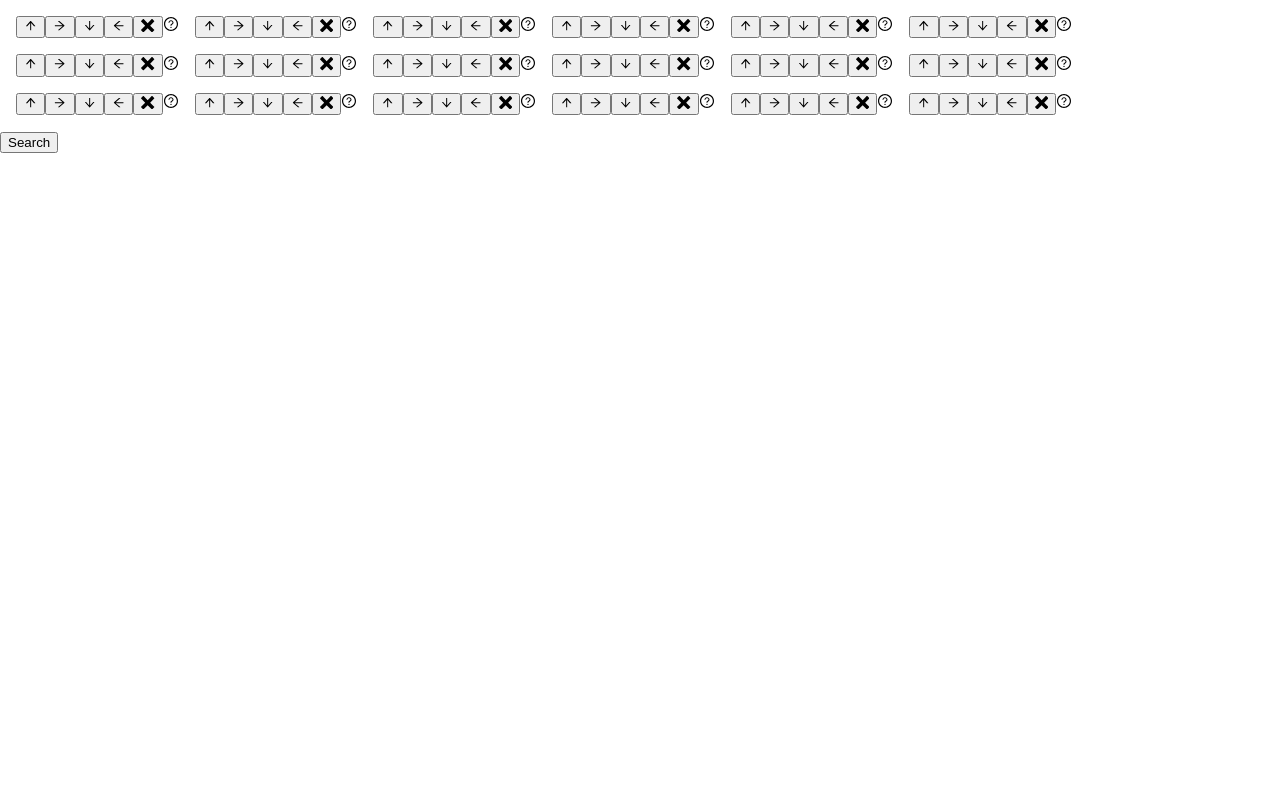
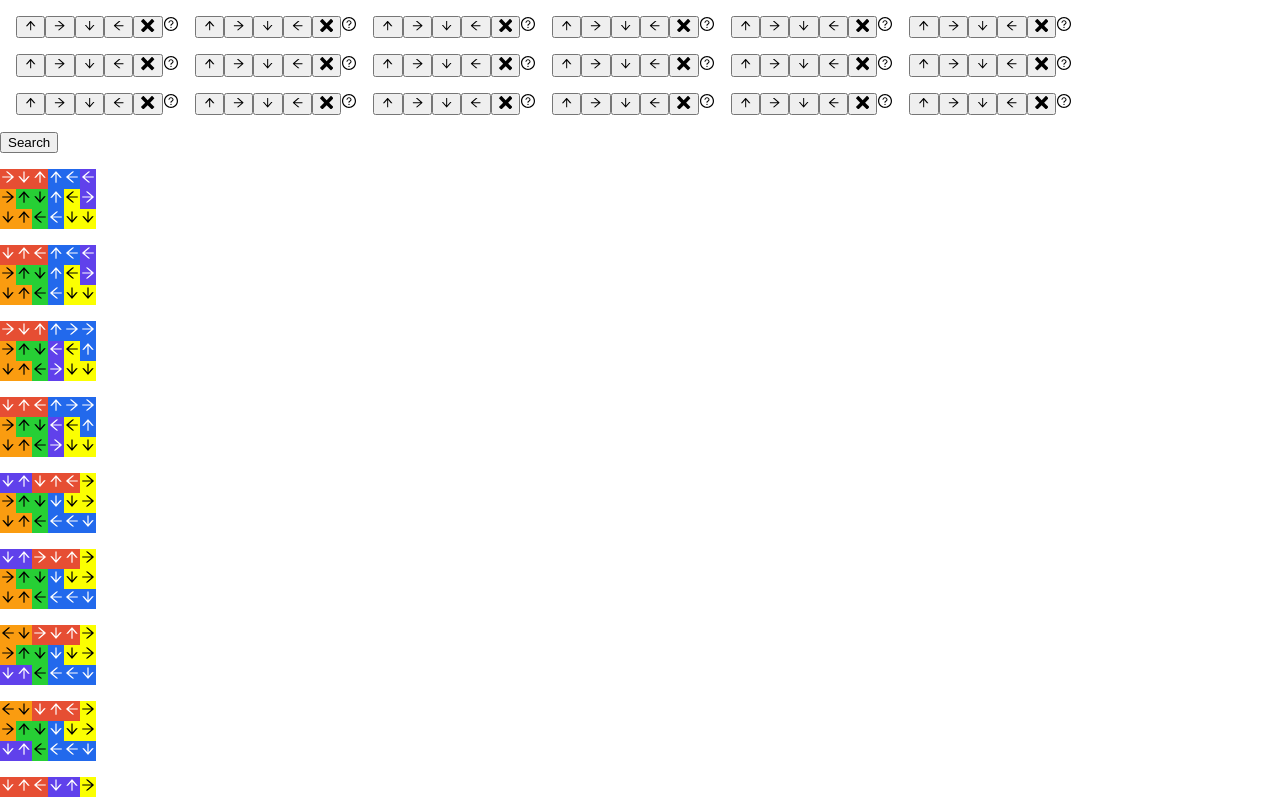
Before and after one commit to JosephChotard/IQArrowsSolver, a Next.js app in the folder website/: page / in a window 1280 px wide. Shown: the top 797 px of the page. Built offline with nearby package versions, Linux system fonts and the light colour scheme.

Commit message:
display grid

```diff
--- /dev/null
+++ b/website/components/board/Board.module.scss
@@ -0,0 +1,7 @@
+.board {
+  margin: 1em 0;
+}
+
+.row {
+  display: flex;
+}
--- /dev/null
+++ b/website/components/board/Board.tsx
@@ -0,0 +1,27 @@
+import { COLOURS, DIRECTIONS } from '@components/board/boardInput/Board.model'
+import React from 'react'
+import styles from './Board.module.scss'
+import Cell from './cell/Cell'
+
+export type BoardProps = {
+  grid: [DIRECTIONS, COLOURS][][]
+}
+
+export default function Board({grid}: BoardProps) {
+  return (
+    <div className={styles.board}>
+      {grid.map((row, rowIndex) => (
+        <div key={rowIndex} className={styles.row}>
+          {row.map((cell, columnIndex) => (
+            <div key={columnIndex} className={styles.cell}>
+              <Cell
+                direction={cell[0]}
+                colour={cell[1]}
+              />
+            </div>
+          ))}
+        </div>
+      ))}
+    </div>
+  )
+}
--- a/website/components/boardInput/Board.model.ts
+++ b/website/components/board/boardInput/Board.model.ts
@@ -12,5 +12,6 @@ export enum COLOURS {
   YELLOW = 'yellow',
   BLUE = 'blue',
   GREEN = 'green',
-  PURPLE = 'purple'
+  PURPLE = 'purple',
+  NONE = ''
 }
--- a/website/components/boardInput/BoardInput.tsx
+++ b/website/components/board/boardInput/BoardInput.tsx
@@ -1,11 +1,11 @@
 import React from 'react'
 import CellInput from './cellInput/CellInput'
 import styles from './BoardInput.module.scss'
-import { DIRECTIONS } from './Board.model'
+import { COLOURS, DIRECTIONS } from './Board.model'
 
 export type BoardInputProps = {
-  grid: [DIRECTIONS, string][][],
-  setGrid: (g: [DIRECTIONS, string][][]) => void
+  grid: [DIRECTIONS, COLOURS][][],
+  setGrid: (g: [DIRECTIONS, COLOURS][][]) => void
 }
 export default function BoardInput({ grid, setGrid }: BoardInputProps) {
 
@@ -18,7 +18,7 @@ export default function BoardInput({ grid, setGrid }: BoardInputProps) {
         if (columnIndex !== column) {
           return c
         }
-        return [direction, '']
+        return [direction, COLOURS.NONE]
       })
     }))
   }
--- /dev/null
+++ b/website/components/board/cell/Cell.module.scss
@@ -0,0 +1,47 @@
+.orange {
+  background-color: #fa9c10;
+
+  svg {
+    color: black;
+  }
+}
+
+.blue {
+  background-color: #2269ec;
+
+  svg {
+    color: white;
+  }
+}
+
+.red {
+  background-color: #e64e33;
+
+  svg {
+    color: white;
+  }
+}
+
+.yellow {
+  background-color: #fbff01;
+
+  svg {
+    color: black;
+  }
+}
+
+.green {
+  background-color: #27cf35;
+
+  svg {
+    color: black;
+  }
+}
+
+.purple {
+  background-color: #6041eb;
+
+  svg {
+    color: white;
+  }
+}
--- /dev/null
+++ b/website/components/board/cell/Cell.tsx
@@ -0,0 +1,35 @@
+import React from 'react'
+import { AiOutlineQuestionCircle, AiOutlineArrowUp, AiOutlineArrowDown, AiOutlineArrowLeft, AiOutlineArrowRight } from 'react-icons/ai'
+import { DIRECTIONS, COLOURS } from '../boardInput/Board.model'
+import styles from './Cell.module.scss'
+export type CellProps = {
+  direction: DIRECTIONS,
+  colour: COLOURS,
+}
+
+export default function Cell({ direction, colour }: CellProps) {
+
+  let SelectedIcon = null
+  switch (direction) {
+    case DIRECTIONS.NONE:
+      SelectedIcon = <AiOutlineQuestionCircle />
+      break
+    case DIRECTIONS.UP:
+      SelectedIcon = <AiOutlineArrowUp />
+      break
+    case DIRECTIONS.DOWN:
+      SelectedIcon = <AiOutlineArrowDown />
+      break
+    case DIRECTIONS.LEFT:
+      SelectedIcon = <AiOutlineArrowLeft />
+      break
+    case DIRECTIONS.RIGHT:
+      SelectedIcon = <AiOutlineArrowRight />
+      break
+  }
+  return (
+    <div className={styles[colour]}>
+      {SelectedIcon}
+    </div>
+  )
+}
--- a/website/pages/index.tsx
+++ b/website/pages/index.tsx
@@ -1,5 +1,6 @@
-import { DIRECTIONS } from '@components/boardInput/Board.model'
-import BoardInput from '@components/boardInput/BoardInput'
+import Board from '@components/board/Board'
+import { DIRECTIONS } from '@components/board/boardInput/Board.model'
+import BoardInput from '@components/board/boardInput/BoardInput'
 import Head from 'next/head'
 import React from 'react'
 
@@ -35,6 +36,13 @@ export default function Home() {
         setGrid={setGrid}
       />
       <button>Search</button>
+      {grids.slice(0,20).map((grid, i) => (
+        <Board
+          key={i}
+          grid={grid}
+        />
+      ))}
+
     </div>
   )
 }
```
Also changed, not shown: website/components/board/boardInput/BoardInput.module.scss (renamed from website/components/boardInput/BoardInput.module.scss), website/components/board/boardInput/cellInput/CellInput.tsx (renamed from website/components/boardInput/cellInput/CellInput.tsx).
